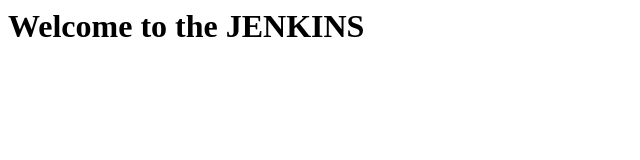
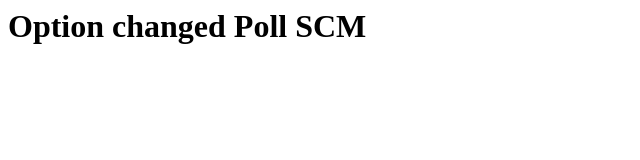
Before and after one commit to PagadalaSuresh-babu/sample-one-J1, a plain HTML site: page index.html in a window 1280 px wide. Shown: the whole page, without its empty margins (0-640 px from the left). Drawn offline with Linux system fonts and the light colour scheme.

Commit message:
Update index.html

```diff
--- a/index.html
+++ b/index.html
@@ -1 +1 @@
-<h1> Welcome to the JENKINS </h1>
+<h1> Option changed Poll SCM </h1>
```
